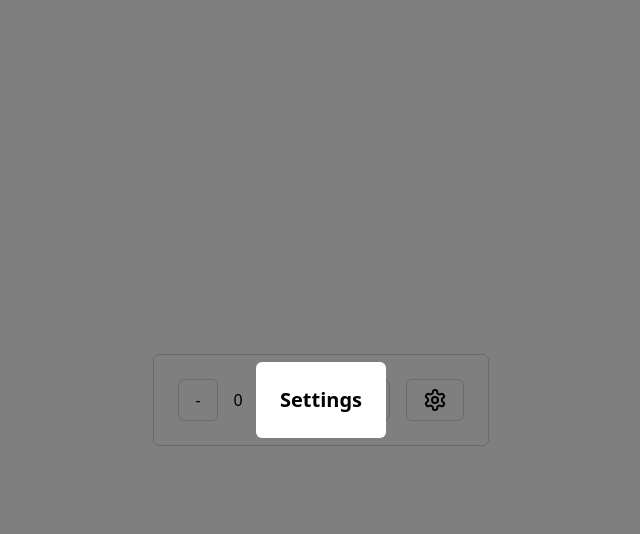
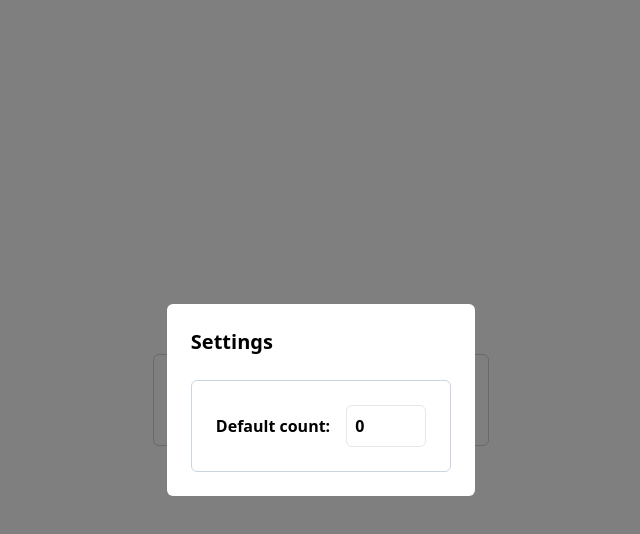
Before and after one commit to DevelopSoo/counter-app, a React (Vite) app: page / in a window 1280 px wide. Both pictures are taken after a click on the button 753 px from the left and 400 px from the top of the page. Shown: the top 534 px of the page, without its empty margins (319-959 px from the left). Built offline with nearby package versions, Linux system fonts and the light colour scheme.

Commit message:
default count

```diff
--- a/src/App.jsx
+++ b/src/App.jsx
@@ -3,6 +3,7 @@ import { useState } from "react";
 export default function App() {
   const [count, setCount] = useState(0);
   const [isOpen, setIsOpen] = useState(false);
+  const [defaultCount, setDefaultCount] = useState(0);
 
   const minusOne = () => {
     setCount((prev) => prev - 1);
@@ -13,7 +14,7 @@ export default function App() {
   };
 
   const reset = () => {
-    setCount(0);
+    setCount(defaultCount);
   };
 
   const openModal = () => {
@@ -26,6 +27,11 @@ export default function App() {
 
   const preventEventBubbling = (e) => {
     e.stopPropagation();
+  };
+
+  const handleDefaultCount = (e) => {
+    setDefaultCount(+e.target.value);
+    setCount(+e.target.value);
   };
 
   return (
@@ -47,9 +53,18 @@ export default function App() {
         >
           <div
             onClick={preventEventBubbling}
-            className="bg-white rounded-md p-6"
+            className="bg-white rounded-md p-6 flex flex-col gap-6"
           >
             <h1 className="text-xl font-semibold">Settings</h1>
+            <div className="p-6 border border-slate-300 rounded-md font-semibold flex items-center gap-4">
+              Default count:
+              <input
+                type="number"
+                className="border rounded-md p-2 w-20"
+                value={defaultCount}
+                onChange={handleDefaultCount}
+              />
+            </div>
           </div>
         </div>
       )}
```
